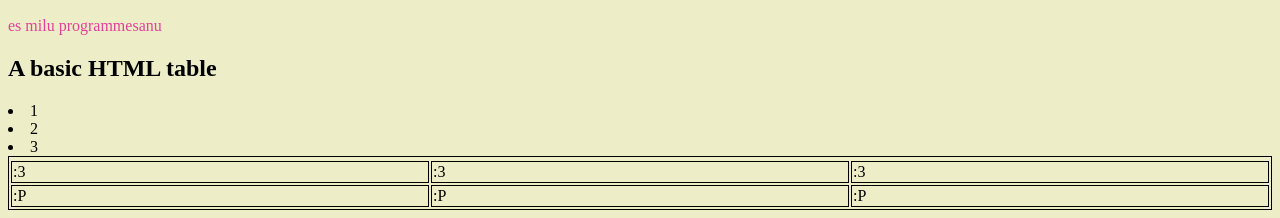
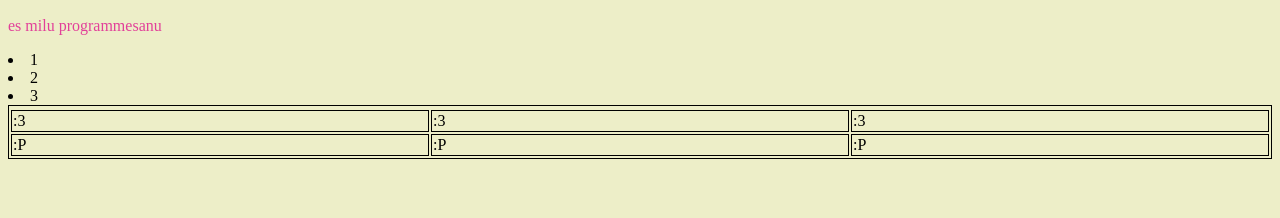
Before and after one commit to m510515/yipee, a plain HTML site: page index.html in a window 1280 px wide. Shown: the part 590-808 px from the top of the page. Drawn offline with Linux system fonts and the light colour scheme.

Commit message:
Update index.html

```diff
--- a/index.html
+++ b/index.html
@@ -26,9 +26,6 @@ table, th, td {
 }
 </style>
 <body>
-
-<h2>A basic HTML table</h2>
-
 <table style="width:100%">
   <tr>
     <li>1</li>
```
